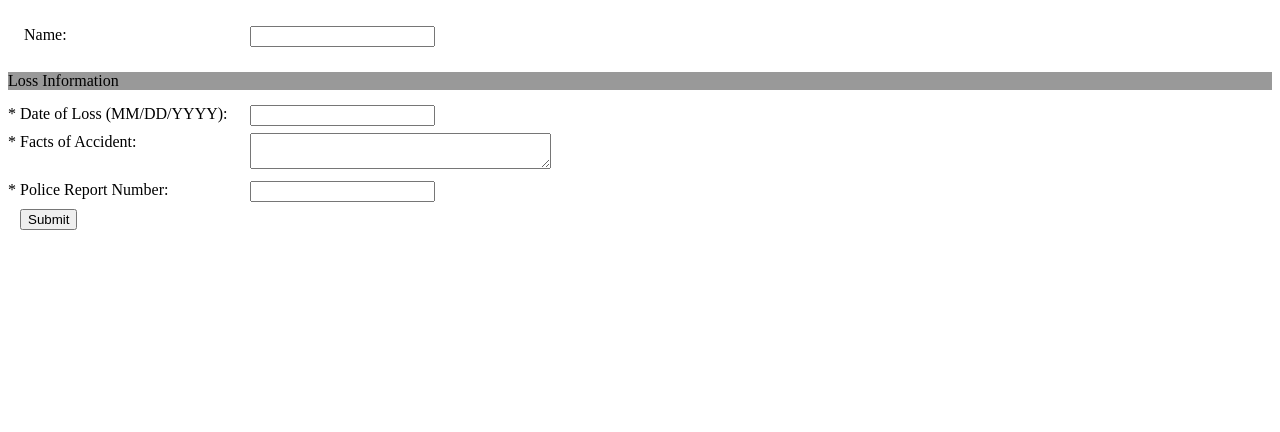
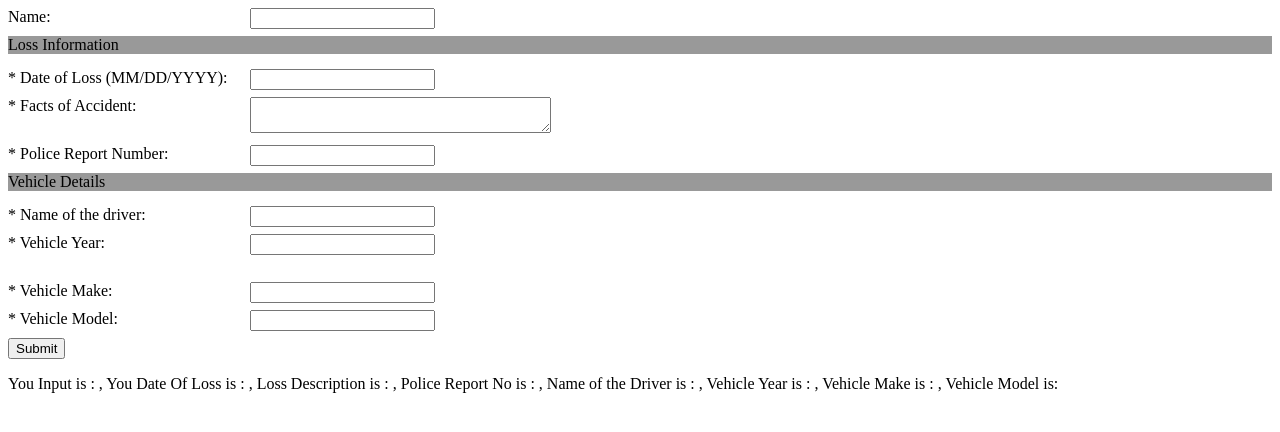
Before and after one commit to teenaroz/fnol, a website: page app/fnol.html in a window 1280 px wide. Both pictures are taken after a click on the input "Submit". Drawn offline with Linux system fonts and the light colour scheme.

Commit message:
added with vehicle info changes

```diff
--- a/app/fnol.html
+++ b/app/fnol.html
@@ -9,33 +9,51 @@
 		var dateOfLoss = document.getElementById("dateOfLoss").value;
 		var descriptionOfLoss = document.getElementById("descriptionOfLoss").value;
 		var policeReportNo = document.getElementById("policeReportNo").value;
+		var nameValue = document.getElementById('name').value;
+		var  nameofDriver= document.getElementById("nameofDriver").value;
+		var  vehicleYear= document.getElementById("vehicleYear").value;
+		var  vehicleMake= document.getElementById("vehicleMake").value;
+		var  vehicleModel= document.getElementById("vehicleModel").value;
+		var alertText= "";
 
 		if (nameValue.length == 0) {
-			alert('Enter a valid name');
-			return;
+			alertText = "Please Enter a valid name\n";
 		}
 
-
 		if(null == dateOfLoss || "" == dateOfLoss){
-			alert("Please Enter The Date of Loss");
-			return;
+			alertText = alertText+"Please Enter The Date of Loss\n";
 		}
 		if(null == descriptionOfLoss || "" == descriptionOfLoss){
-			alert("Please Enter The Loss Description");
-			return;
+				alertText = alertText+"Please Enter The Loss Description\n";
 		}
 		if(null == policeReportNo || "" == policeReportNo){
-			alert("Please Enter The Police Report#");
-			return;
+			alertText = alertText+"Please Enter The Police Report#n\n";
 		}
+		if(null == nameofDriver || "" == nameofDriver){
+			alertText = alertText+"Please Enter The name of the Driver\n";
+		}
+		if(null == vehicleYear || "" == vehicleYear){
+				alertText = alertText+"Please Enter The vehicle Year\n";
+		}
+		if(null == vehicleMake || "" == vehicleMake){
+			alertText = alertText+"Please Enter The vehicle Make\n";
+		}
+		if(null == vehicleModel || "" == vehicleModel){
+			alertText = alertText+"Please Enter The vehicle Model";
+		}
+
+		if (alertText) {
+			alert(alertText);
+			}
 
 		var displayTxt = "You Input is : " + nameValue +
 		", You Date Of Loss is : " + dateOfLoss +
 		", Loss Description is : " + descriptionOfLoss +
-		", Police Report No is : " + policeReportNo;
-
-
-
+		", Police Report No is : " + policeReportNo+
+		", Name of the Driver is : " + nameofDriver+
+		", Vehicle Year is : " + vehicleYear+
+		", Vehicle Make is : " + vehicleMake+
+		", Vehicle Model is: " + vehicleModel;
 		document.getElementById('displayForm').innerHTML = displayTxt;
 	}
 </script>
@@ -44,7 +62,7 @@
 	<div>
 
 		<div style="margin-bottom: 10px;">
-			    <label for="name">Name:</label>
+			    <label for="name">Name:</label>
 				<input style="position:absolute; left:250px;" type="text" id="name"
 				name="user_name" value="" size="20">
 		</div>
@@ -72,8 +90,33 @@
 				value="" size="20">
 		</div>
 
+		<div style="margin-bottom: 15px; background-color:#999999;" id="vehicleDetails" class="section">
+			 Vehicle Details
+		</div>
+
+		<div style="margin-bottom: 10px;">
+			<label for="dateOfLoss">* Name of the driver:</label>
+			<input type="text" style="position:absolute; left:250px;" id="nameofDriver" name="nameofDriver" value="" size="20">
+		</div>
+
+		<div style="margin-bottom: 30px;">
+			<label for="vehicleYear">* Vehicle Year:</label>
+				<input type="text" style="position:absolute; left:250px;" id="vehicleYear" name="vehicleYear"
+				value="" size="20">
+		</div>
+		<div style="margin-bottom: 10px;">
+			<label for="vehicleMake">* Vehicle Make:</label>
+				<input type="text" style="position:absolute; left:250px;" id="vehicleMake" name="vehicleMake"
+				value="" size="20">
+		</div>
+		<div style="margin-bottom: 10px;">
+			<label for="vehicleModel">* Vehicle Model:</label>
+				<input type="text" style="position:absolute; left:250px;" id="vehicleModel" name="vehicleModel"
+				value="" size="20">
+		</div>
+
 		<div class="button">
-			   <input type="submit" id="btn" value="Submit"
+			   <input type="submit" id="btn" value="Submit"
 				onclick="onFormSubmit()" />
 		</div>
 		<div>
```
